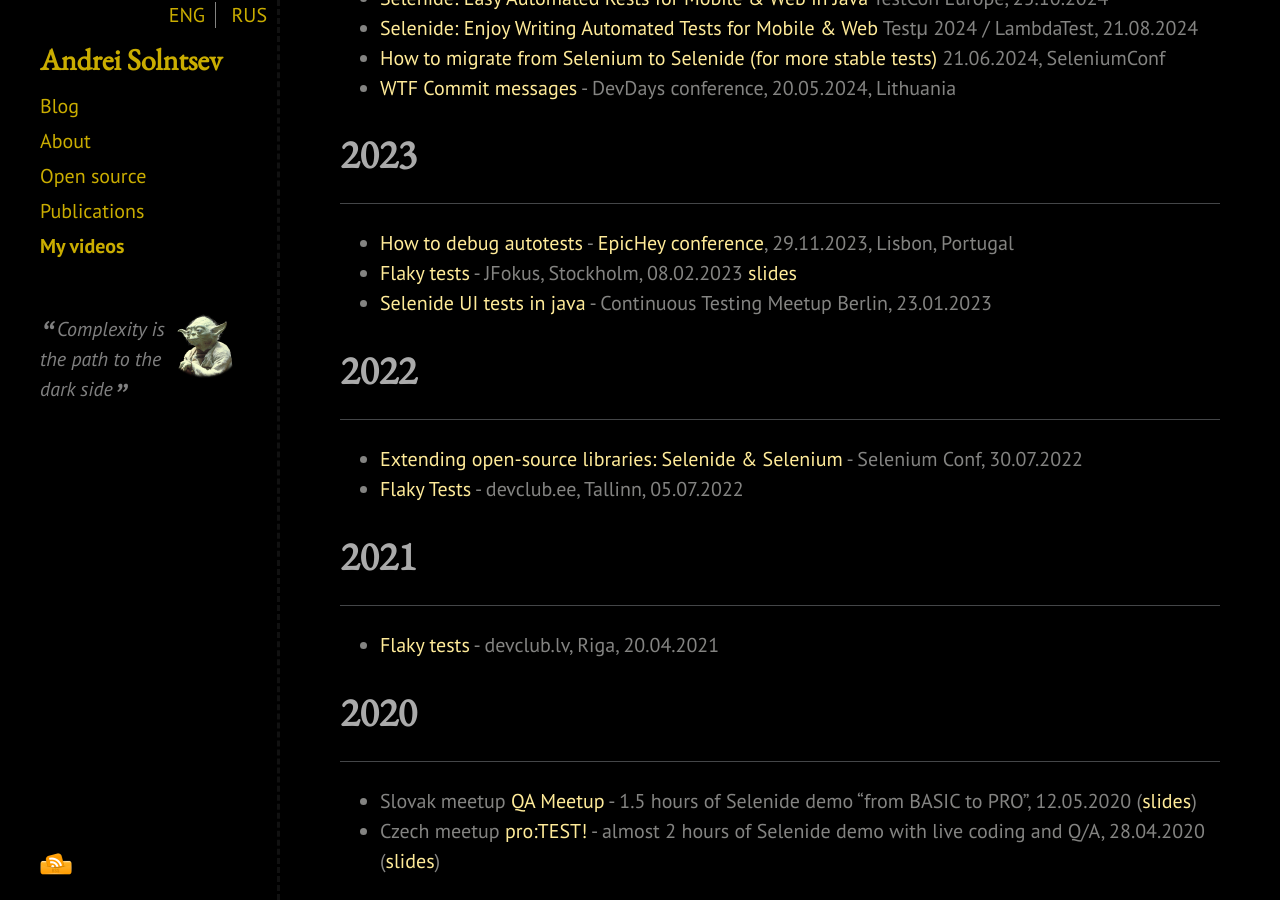
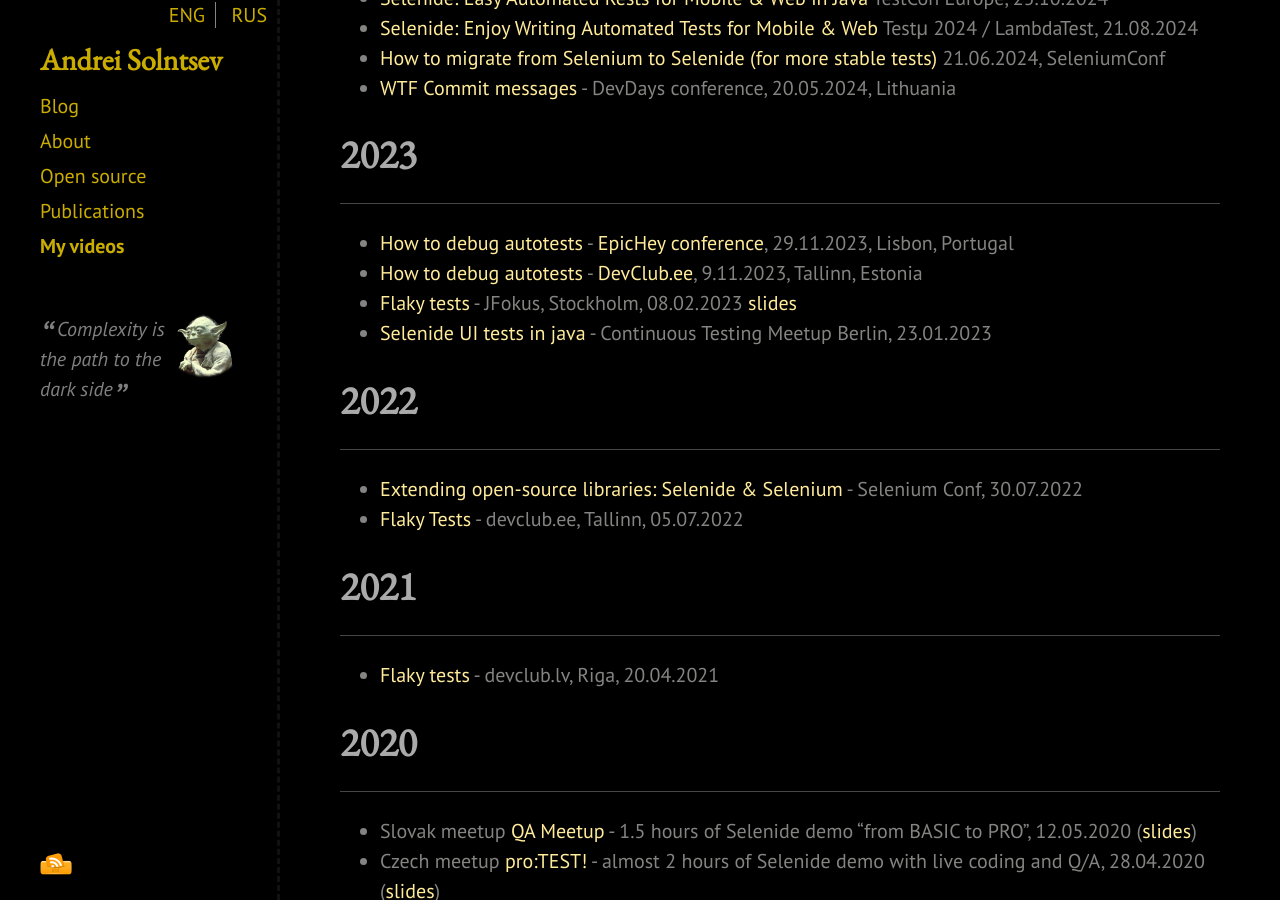
Before and after one commit to asolntsev/asolntsev.github.io, a Jekyll site: the page built from en/video.md, in a window 1280 px wide and 900 px high, scrolled down 421 px. Built offline with Jekyll 4.4.1, drawn with Linux system fonts in a browser that asks for light colours; nearby versions of some CDN libraries.

Commit message:
add "How to debug autotests" video from devclub.ee

```diff
--- a/en/video.md
+++ b/en/video.md
@@ -18,6 +18,7 @@ Below is a full list of my talks at conferences and user groups _in english_. Th
 # 2023
 * * *
 * [How to debug autotests](https://www.youtube.com/watch?v=-TvVCxmb9ss&ab_channel=EpicHey) - [EpicHey conference](https://epichey.dev/#!/tab/656956927-1), 29.11.2023, Lisbon, Portugal
+* [How to debug autotests](https://www.youtube.com/watch?v=BPsjtB86L9w&t=1h40m48s) - [DevClub.ee](https://devclub.ee), 9.11.2023, Tallinn, Estonia
 * [Flaky tests](https://www.youtube.com/watch?v=18J2_4a4Cl4&ab_channel=Jfokus) - JFokus, Stockholm, 08.02.2023 [slides](https://docs.google.com/presentation/d/16ECKNjuSzDQ9KRwpbOE6bIEZmiEBDl8dbnUB_Lo5Gy8/edit)
 * [Selenide UI tests in java](https://www.youtube.com/watch?v=5qiuRoUcICs&t=48m02s) - Continuous Testing Meetup Berlin, 23.01.2023
 
```
